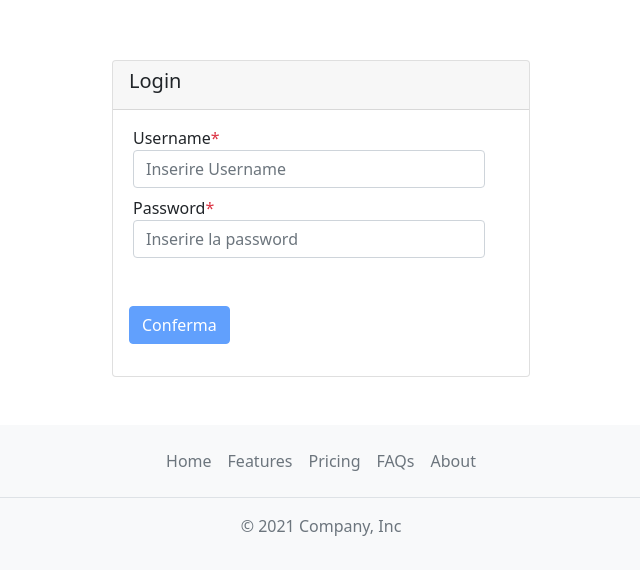
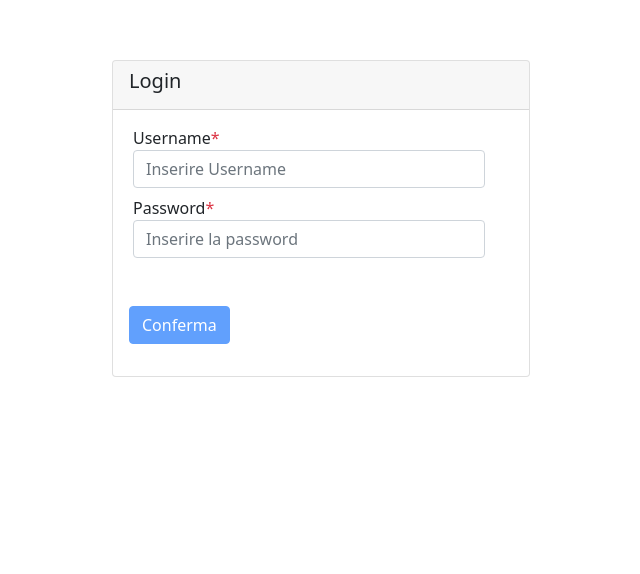
Before and after one commit to RobertoEsposito02/raccoltafilm20212109, an Angular app: page /auth/login in a window 1280 px wide. Shown: the top 574 px of the page, without its empty margins (319-959 px from the left). Built offline with nearby package versions, Linux system fonts and the light colour scheme.

Commit message:
modificato footer

```diff
--- a/src/app/app.component.html
+++ b/src/app/app.component.html
@@ -1,3 +1,3 @@
 <app-navbar [appIsLogged]="authService.isLogged()"></app-navbar>
 <router-outlet></router-outlet>
-<app-footer></app-footer>
+<app-footer [appIsLogged]="authService.isLogged()"></app-footer>
```
